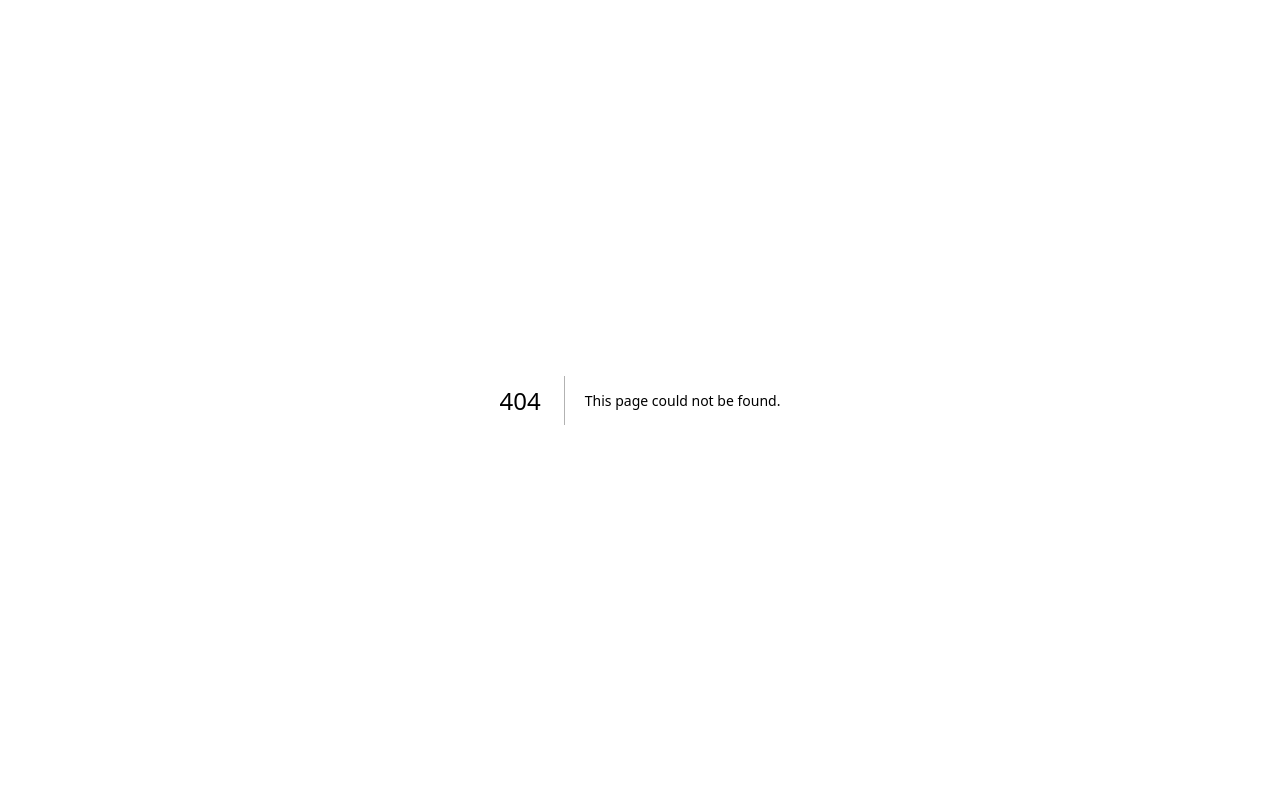
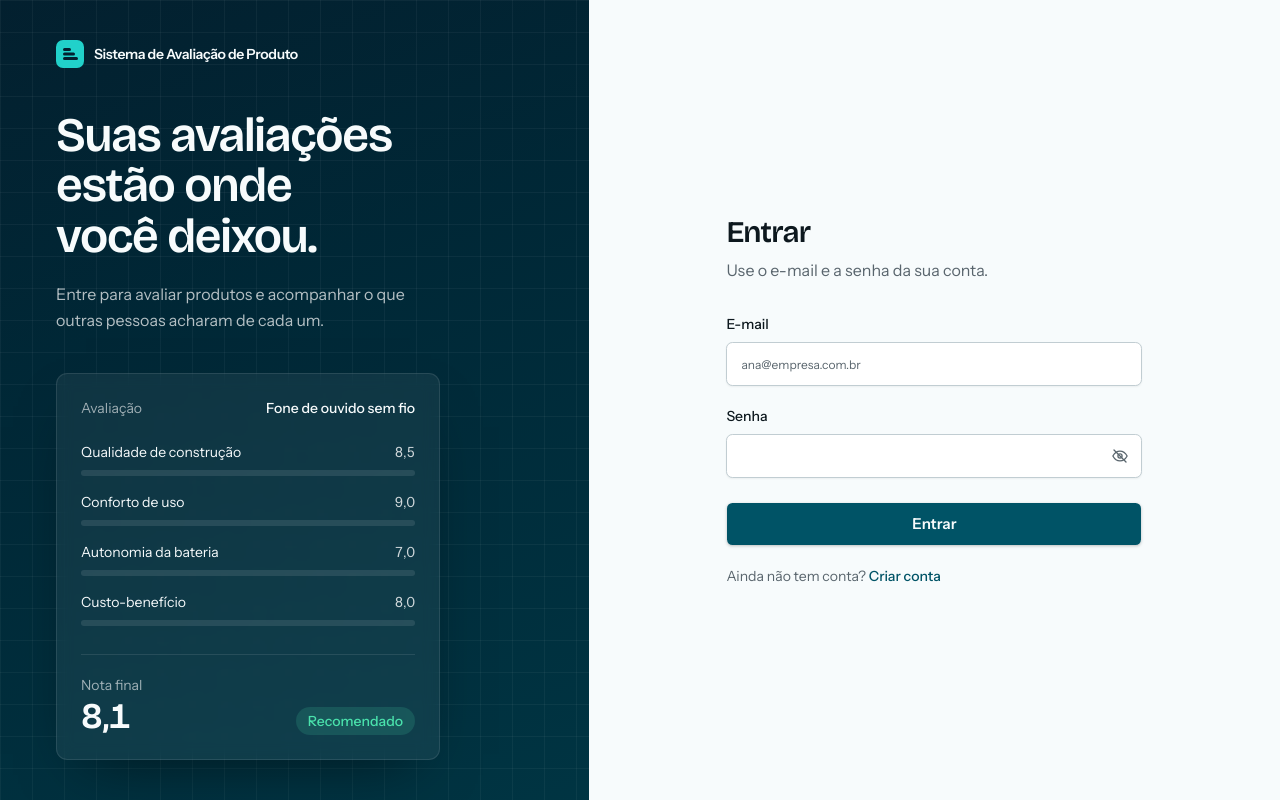
Before and after one commit to Alexandre-Boer/sistema-avaliacao-de-produto, a Next.js app: page /auth/sign-in in a window 1280 px wide. Before the commit this address had no page. Built offline with nearby package versions, Linux system fonts and the light colour scheme.

Commit message:
feat: adiciona página de sign-in

```diff
--- /dev/null
+++ b/src/app/auth/sign-in/page.tsx
@@ -0,0 +1,46 @@
+import type { Metadata } from "next";
+import { SignInForm } from "@/app/auth/sign-in/sign-in-form";
+import { EvaluationPreview } from "@/components/brand/evaluation-preview";
+import { Wordmark } from "@/components/brand/wordmark";
+
+export const metadata: Metadata = {
+  title: "Entrar — Sistema de Avaliação de Produto",
+};
+
+export default function SignInPage() {
+  return (
+    <main className="flex min-h-svh flex-1 flex-col lg:flex-row">
+      <section className="brand-panel flex flex-col gap-10 px-6 py-8 lg:w-[46%] lg:justify-between lg:px-14 lg:py-10">
+        <Wordmark />
+
+        <div className="flex flex-col gap-10">
+          <div className="max-w-md">
+            <h1 className="font-display text-3xl font-semibold leading-[1.05] tracking-tight text-balance lg:text-5xl">
+              Suas avaliações estão onde você deixou.
+            </h1>
+            <p className="mt-5 max-w-sm text-base leading-relaxed text-white/70">
+              Entre para avaliar produtos e acompanhar o que outras pessoas
+              acharam de cada um.
+            </p>
+          </div>
+
+          <div className="hidden lg:block">
+            <EvaluationPreview />
+          </div>
+        </div>
+      </section>
+
+      <section className="flex flex-1 flex-col justify-center px-6 py-12 lg:px-20 lg:py-16">
+        <div className="mx-auto w-full max-w-[26rem]">
+          <h2 className="font-display text-3xl font-semibold tracking-tight">
+            Entrar
+          </h2>
+          <p className="mt-2 mb-8 text-base text-muted-foreground">
+            Use o e-mail e a senha da sua conta.
+          </p>
+          <SignInForm />
+        </div>
+      </section>
+    </main>
+  );
+}
--- /dev/null
+++ b/src/app/auth/sign-in/sign-in-form.tsx
@@ -0,0 +1,165 @@
+"use client";
+
+import { zodResolver } from "@hookform/resolvers/zod";
+import { useMutation } from "@tanstack/react-query";
+import Link from "next/link";
+import { useRouter } from "next/navigation";
+import { useState } from "react";
+import { useForm } from "react-hook-form";
+import { Alert, AlertDescription, AlertTitle } from "@/components/ui/alert";
+import { Button } from "@/components/ui/button";
+import {
+  Field,
+  FieldError,
+  FieldGroup,
+  FieldLabel,
+} from "@/components/ui/field";
+import { Input } from "@/components/ui/input";
+import { type SignInInput, signInSchema } from "@/lib/validation/sign-in";
+
+const FALLBACK_ERROR = "Não foi possível entrar. Tente novamente.";
+
+const inputClassName =
+  "h-11 rounded-md border-input bg-card px-3.5 text-sm shadow-xs focus-visible:ring-2 focus-visible:ring-ring/40";
+
+const labelClassName = "text-sm font-medium";
+
+async function signIn(input: SignInInput): Promise<void> {
+  const response = await fetch("/api/v1/sign-in", {
+    method: "POST",
+    headers: { "content-type": "application/json" },
+    body: JSON.stringify(input),
+  });
+
+  if (!response.ok) {
+    const data = await response.json().catch(() => null);
+    throw new Error(data?.error ?? FALLBACK_ERROR);
+  }
+}
+
+function EyeIcon({ open }: { open: boolean }) {
+  return (
+    <svg
+      aria-hidden="true"
+      width="18"
+      height="18"
+      viewBox="0 0 24 24"
+      fill="none"
+      stroke="currentColor"
+      strokeWidth="1.75"
+      strokeLinecap="round"
+      strokeLinejoin="round"
+    >
+      <path d="M2.5 12s3.5-6.5 9.5-6.5S21.5 12 21.5 12s-3.5 6.5-9.5 6.5S2.5 12 2.5 12Z" />
+      <circle cx="12" cy="12" r="2.75" />
+      {!open && <path d="M4 4l16 16" />}
+    </svg>
+  );
+}
+
+export function SignInForm() {
+  const router = useRouter();
+  const [showPassword, setShowPassword] = useState(false);
+
+  const {
+    register,
+    handleSubmit,
+    formState: { errors },
+  } = useForm<SignInInput>({
+    resolver: zodResolver(signInSchema),
+    defaultValues: { email: "", password: "" },
+  });
+
+  const mutation = useMutation({
+    mutationFn: signIn,
+    onSuccess: () => {
+      router.push("/");
+      // O cabeçalho é um Server Component: sem o refresh ele continuaria
+      // mostrando "Entrar" a partir do cache do roteador.
+      router.refresh();
+    },
+  });
+
+  const toggleLabel = showPassword ? "Ocultar senha" : "Mostrar senha";
+
+  return (
+    <form onSubmit={handleSubmit((data) => mutation.mutate(data))} noValidate>
+      <FieldGroup className="gap-5">
+        {mutation.isError && (
+          <Alert
+            variant="destructive"
+            className="rounded-md border-destructive/40 bg-destructive/5 px-4 py-3"
+          >
+            <AlertTitle className="text-sm">Não foi possível entrar</AlertTitle>
+            <AlertDescription className="text-sm">
+              {mutation.error instanceof Error
+                ? mutation.error.message
+                : FALLBACK_ERROR}
+            </AlertDescription>
+          </Alert>
+        )}
+
+        <Field data-invalid={Boolean(errors.email)}>
+          <FieldLabel htmlFor="email" className={labelClassName}>
+            E-mail
+          </FieldLabel>
+          <Input
+            id="email"
+            type="email"
+            autoComplete="email"
+            inputMode="email"
+            placeholder="ana@empresa.com.br"
+            className={inputClassName}
+            aria-invalid={Boolean(errors.email)}
+            {...register("email")}
+          />
+          {errors.email && <FieldError errors={[errors.email]} />}
+        </Field>
+
+        <Field data-invalid={Boolean(errors.password)}>
+          <FieldLabel htmlFor="password" className={labelClassName}>
+            Senha
+          </FieldLabel>
+          <div className="relative">
+            <Input
+              id="password"
+              type={showPassword ? "text" : "password"}
+              autoComplete="current-password"
+              className={`${inputClassName} pr-11`}
+              aria-invalid={Boolean(errors.password)}
+              {...register("password")}
+            />
+            <button
+              type="button"
+              onClick={() => setShowPassword((value) => !value)}
+              aria-label={toggleLabel}
+              aria-pressed={showPassword}
+              className="absolute inset-y-0 right-0 flex w-11 items-center justify-center rounded-r-md text-muted-foreground outline-none transition-colors hover:text-foreground focus-visible:ring-2 focus-visible:ring-ring/40"
+            >
+              <EyeIcon open={showPassword} />
+            </button>
+          </div>
+          {errors.password && <FieldError errors={[errors.password]} />}
+        </Field>
+
+        <Button
+          type="submit"
+          disabled={mutation.isPending}
+          className="mt-1 h-11 w-full rounded-md text-[15px] font-semibold shadow-sm"
+        >
+          {mutation.isPending ? "Entrando…" : "Entrar"}
+        </Button>
+
+        <p className="text-sm text-muted-foreground">
+          Ainda não tem conta?{" "}
+          <Link
+            href="/auth/sign-up"
+            className="rounded-sm font-medium text-primary underline-offset-4 outline-none hover:underline focus-visible:ring-2 focus-visible:ring-ring/40"
+          >
+            Criar conta
+          </Link>
+        </p>
+      </FieldGroup>
+    </form>
+  );
+}
--- a/src/app/auth/sign-up/page.tsx
+++ b/src/app/auth/sign-up/page.tsx
@@ -1,4 +1,5 @@
 import type { Metadata } from "next";
+import Link from "next/link";
 import { SignUpForm } from "@/app/auth/sign-up/sign-up-form";
 import { EvaluationPreview } from "@/components/brand/evaluation-preview";
 import { Wordmark } from "@/components/brand/wordmark";
@@ -39,6 +40,15 @@ export default function SignUpPage() {
             Leva menos de um minuto.
           </p>
           <SignUpForm />
+          <p className="mt-6 text-sm text-muted-foreground">
+            Já tem conta?{" "}
+            <Link
+              href="/auth/sign-in"
+              className="rounded-sm font-medium text-primary underline-offset-4 outline-none hover:underline focus-visible:ring-2 focus-visible:ring-ring/40"
+            >
+              Entrar
+            </Link>
+          </p>
         </div>
       </section>
     </main>
```
Also changed, not shown: 1 other file (tests, documents, lock files or other folders).
